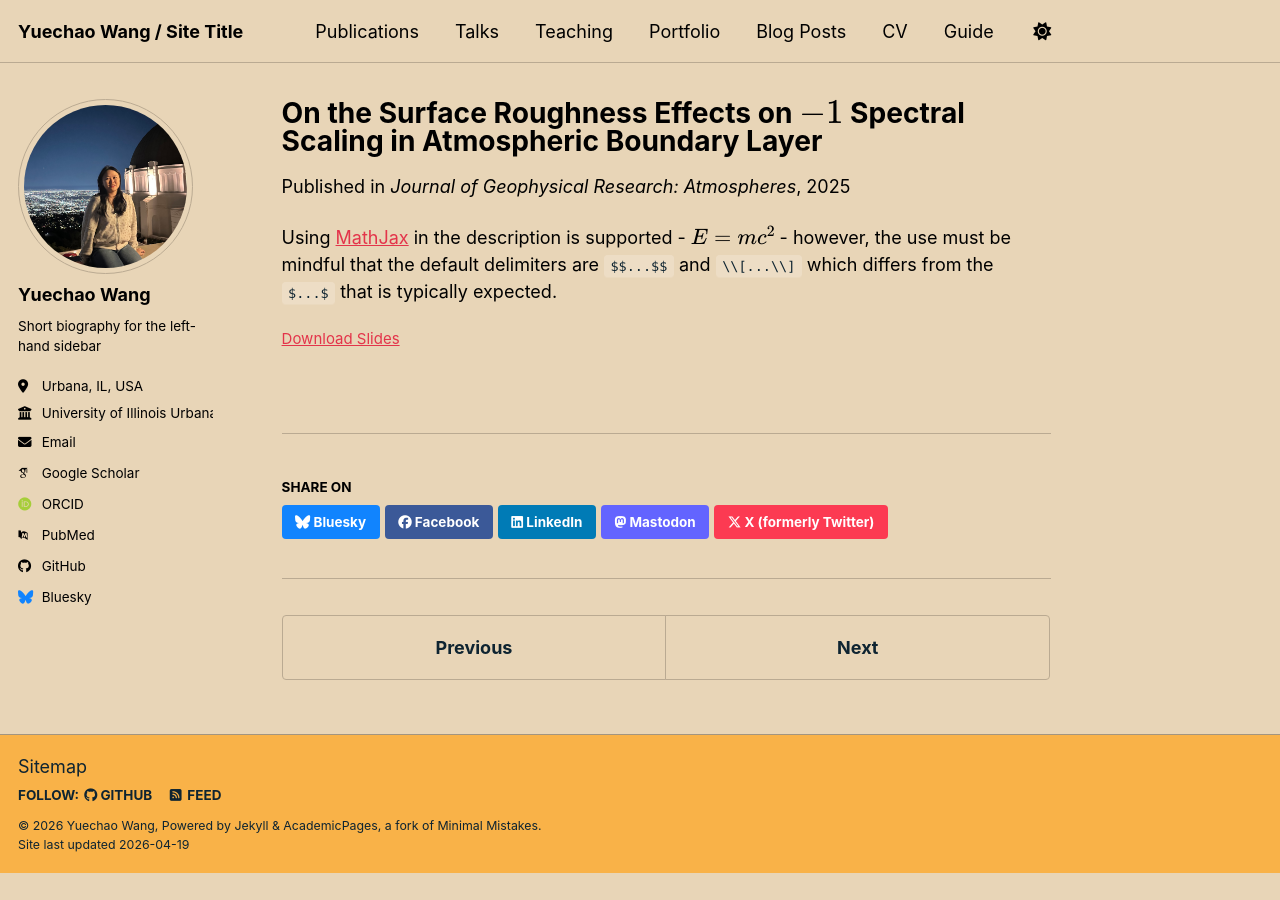
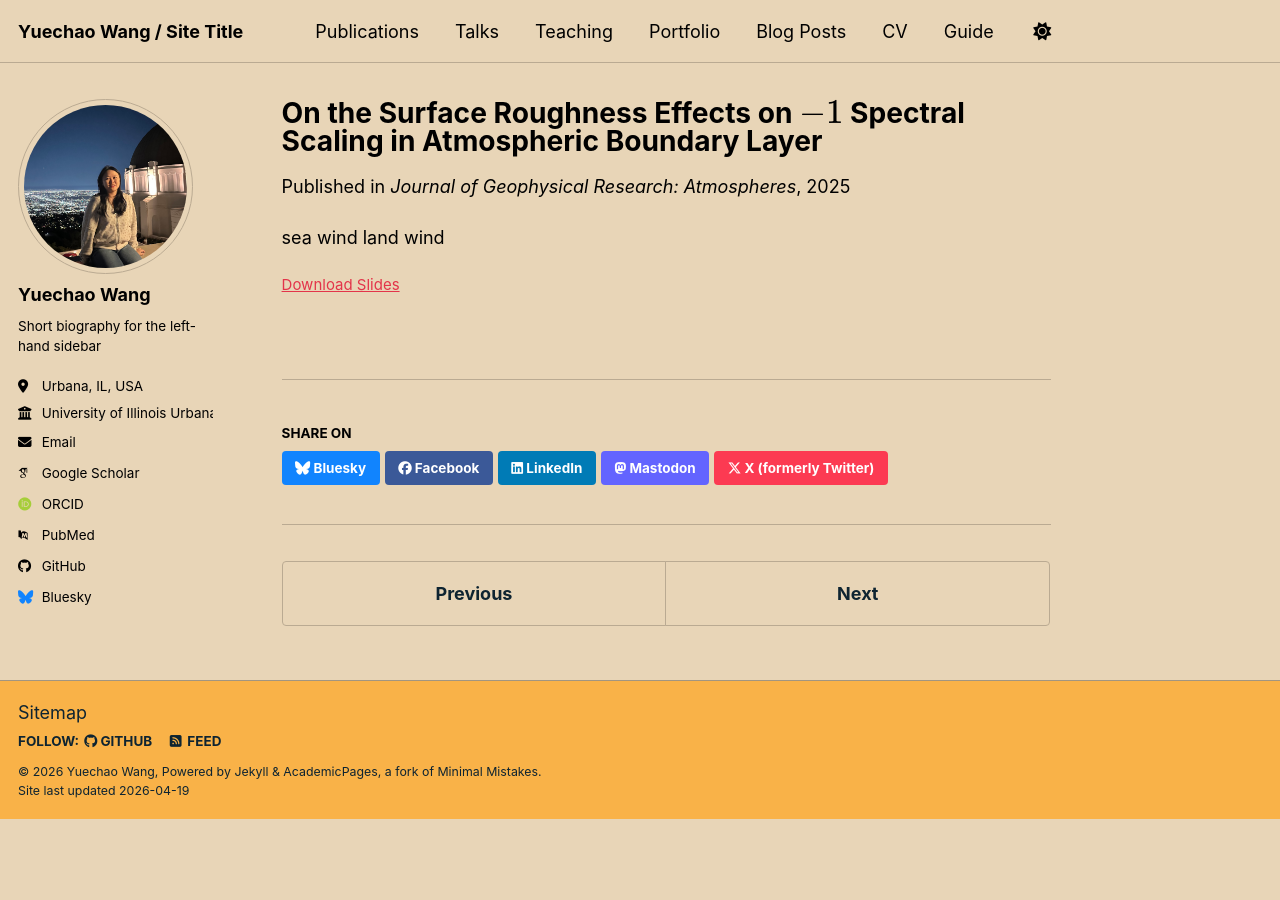
Before and after one commit to wyccc-my/wyccc-my.github.io, a Jekyll site: the page built from _publications/2025-07-28-BL_roughness_-1.md, in a window 1280 px wide. Built offline with Jekyll 4.4.1, drawn with Linux system fonts in a browser that asks for light colours; some web fonts are replaced; a script bundle is joined from its source files by our own code; library files that are not in the unit come from our copies.

Commit message:
Update 2025-07-28-BL_roughness_-1.md

```diff
--- a/_publications/2025-07-28-BL_roughness_-1.md
+++ b/_publications/2025-07-28-BL_roughness_-1.md
@@ -21,4 +21,4 @@
   }
 ---
 
-Using [MathJax](https://www.mathjax.org/) in the description is supported - $$E=mc^2$$ - however, the use must be mindful that the default delimiters are `$$...$$` and `\\[...\\]` which differs from the `$...$` that is typically expected.
+sea wind land wind
```
